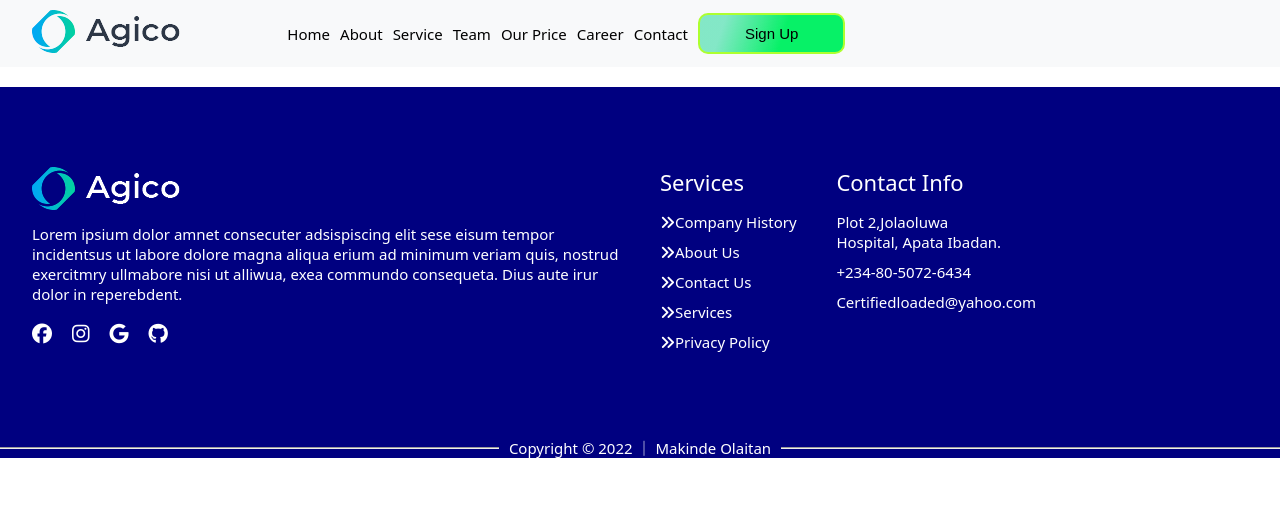
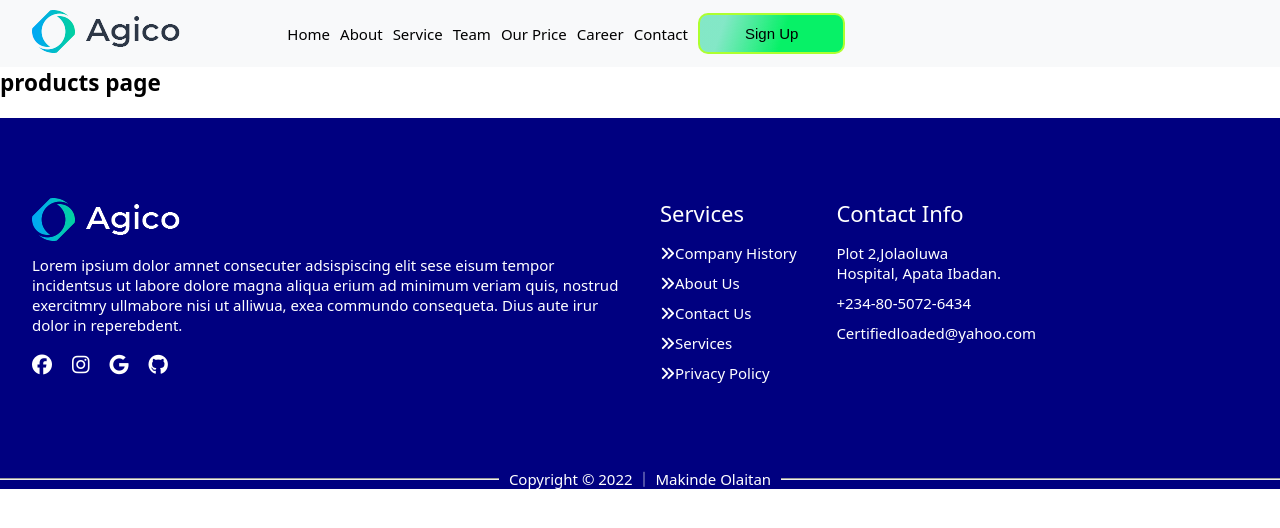
Before and after one commit to Xertifiedloaded/my-first-react-app, a React (Create React App) app: page /products in a window 1280 px wide. Shown: the top 528 px of the page. Built offline with nearby package versions, Linux system fonts and the light colour scheme; no server answers.

Commit message:
my changes

```diff
--- a/src/App.js
+++ b/src/App.js
@@ -13,6 +13,7 @@ import Team from "./components/pages/team";
 import Footer from "./components/footer";
 import Price from "./components/pages/price";
 import { Routes, Route } from 'react-router-dom'
+import Products from "./components/pages/product";
 
 function App() {
     return (
@@ -28,9 +29,11 @@ function App() {
                 <Route path="/career" element={<Career></Career>}></Route>
                 <Route path="/contact" element={<Contact></Contact>}></Route>
                 <Route path="/signup" element={<Login></Login>}></Route>
+                <Route path="/products" element={<Products/>}></Route>
             </Routes>
             <Footer></Footer>
+
         </section>
     )
 }
-export default App
+export default App;
--- /dev/null
+++ b/src/components/pages/product.js
@@ -0,0 +1,21 @@
+import React, { useEffect } from "react";
+
+const Products = () => {
+    const fetchProducts = () => {
+        fetch('https://dummyjson.com/products')
+            .then(response => response.json())
+            .then(console.log)
+            .catch(error => console.log(error))
+    }
+    useEffect(() => {
+        fetchProducts()
+    }, [])
+
+    return (
+        <>
+            <h1>products page</h1>
+        </>
+
+    )
+}
+export default Products;
--- a/src/index.js
+++ b/src/index.js
@@ -1,11 +1,13 @@
 import React from "react";
-import ReactDOM from "react-dom";
+import ReactDOM from "react-dom/client";
 import App from "./App";
-import {BrowserRouter} from 'react-router-dom'
+import { BrowserRouter } from 'react-router-dom'
 
-ReactDOM.render(
-  <BrowserRouter>
-    <App></App>
-  </BrowserRouter>,
-  document.getElementById("root")
+const root = ReactDOM.createRoot(document.getElementById("root"));
+root.render(
+  <React.StrictMode>
+    <BrowserRouter>
+      <App />
+    </BrowserRouter>
+  </React.StrictMode>
 );
```
